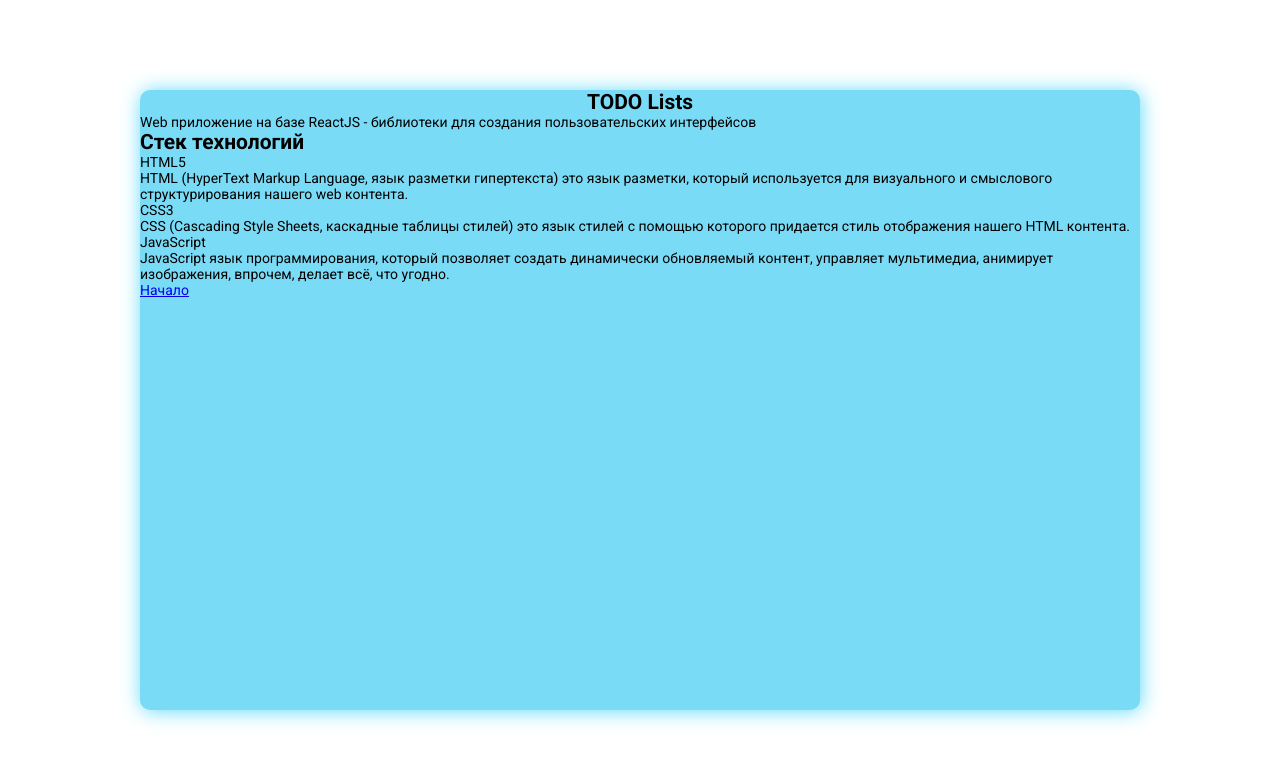
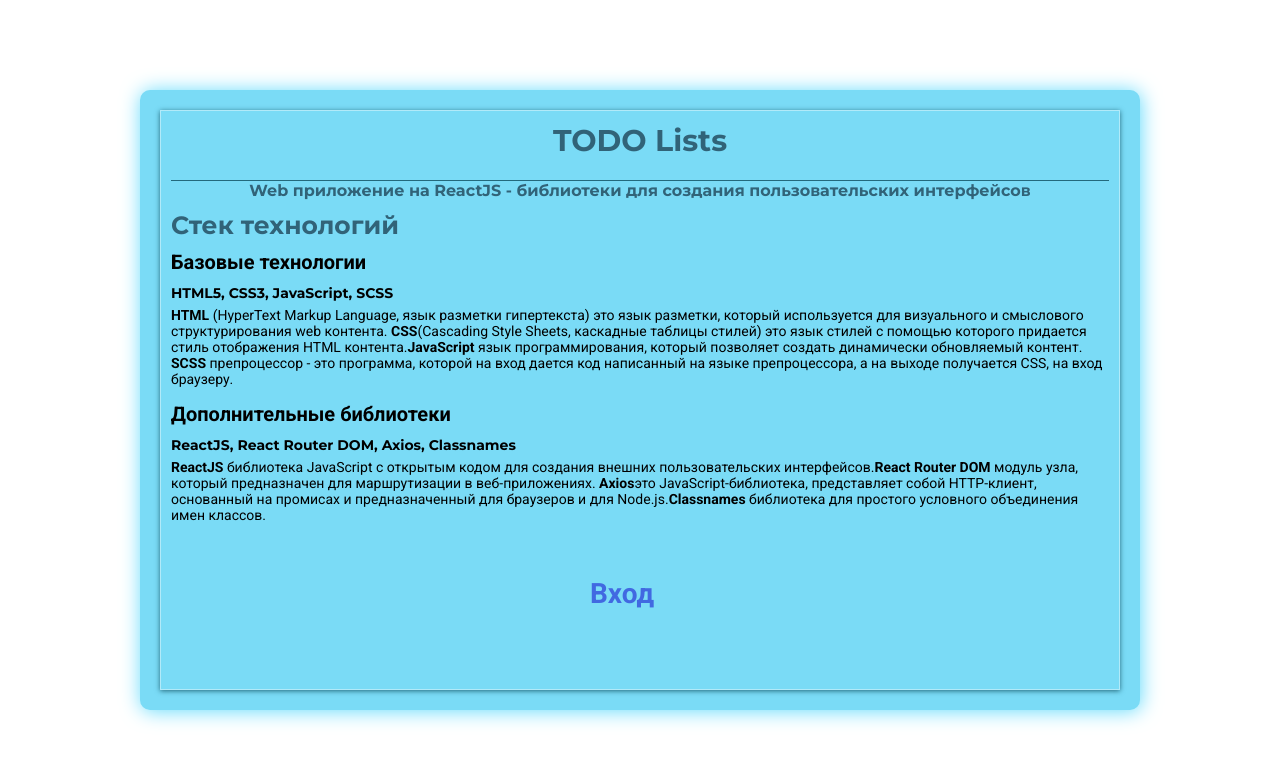
Before and after one commit to bruins288/todo, a React (Create React App) app: page / in a window 1280 px wide. Shown: the top 764 px of the page. Built offline with nearby package versions, Linux system fonts and the light colour scheme.

Commit message:
Сделана обложка. Проект закончен

```diff
--- a/src/assets/data.json
+++ b/src/assets/data.json
@@ -48,7 +48,7 @@
       "id": 3,
       "text": "Изучить JavaScript",
       "listId": 1,
-      "completed": true
+      "completed": false
     },
     {
       "id": 4,
@@ -95,7 +95,7 @@
     {
       "text": "Записать расписание Акробатики",
       "listId": 6,
-      "completed": false,
+      "completed": true,
       "id": 15
     }
   ],
--- a/src/pages/Home.jsx
+++ b/src/pages/Home.jsx
@@ -1,36 +1,47 @@
 import React from "react";
 import { NavLink } from "react-router-dom";
+
+import "./Home.scss";
 
 function Home() {
   return (
     <article className="home">
-      <h1 style={{ textAlign: "center" }}>TODO Lists</h1>
+      <h1>TODO Lists</h1>
       <p>
-        Web приложение на базе ReactJS - библиотеки для создания
-        пользовательских интерфейсов
+        Web приложение на ReactJS - библиотеки для создания пользовательских
+        интерфейсов
       </p>
       <h2>Стек технологий</h2>
+      <h3>Базовые технологии</h3>
       <dl>
-        <dt>HTML5</dt>
+        <dt>HTML5, CSS3, JavaScript, SCSS</dt>
         <dd>
-          HTML (HyperText Markup Language, язык разметки гипертекста) это язык
-          разметки, который используется для визуального и смыслового
-          структурирования нашего web контента.
-        </dd>
-        <dt>CSS3</dt>
-        <dd>
-          CSS (Cascading Style Sheets, каскадные таблицы стилей) это язык стилей
-          с помощью которого придается стиль отображения нашего HTML контента.
-        </dd>
-        <dt>JavaScript</dt>
-        <dd>
-          JavaScript язык программирования, который позволяет создать
-          динамически обновляемый контент, управляет мультимедиа, анимирует
-          изображения, впрочем, делает всё, что угодно.
+          <strong>HTML</strong> (HyperText Markup Language, язык разметки
+          гипертекста) это язык разметки, который используется для визуального и
+          смыслового структурирования web контента. <strong>CSS</strong>
+          (Cascading Style Sheets, каскадные таблицы стилей) это язык стилей с
+          помощью которого придается стиль отображения HTML контента.
+          <strong>JavaScript</strong> язык программирования, который позволяет
+          создать динамически обновляемый контент. <strong>SCSS</strong>{" "}
+          препроцессор - это программа, которой на вход дается код написанный на
+          языке препроцессора, а на выходе получается CSS, на вход браузеру.
         </dd>
       </dl>
-
-      <NavLink to="/lists">Начало</NavLink>
+      <h3>Дополнительные библиотеки</h3>
+      <dl>
+        <dt>ReactJS, React Router DOM, Axios, Classnames</dt>
+        <dd>
+          <strong>ReactJS</strong> библиотека JavaScript с открытым кодом для
+          создания внешних пользовательских интерфейсов.
+          <strong>React Router DOM</strong> модуль узла, который предназначен
+          для маршрутизации в веб-приложениях. <strong>Axios</strong>это
+          JavaScript-библиотека, представляет собой HTTP-клиент, основанный на
+          промисах и предназначенный для браузеров и для Node.js.
+          <strong>Classnames</strong> библиотека для простого условного
+          объединения имен классов.
+        </dd>
+      </dl>
+      <NavLink to="/lists">Вход</NavLink>
     </article>
   );
 }
--- /dev/null
+++ b/src/pages/Home.scss
@@ -0,0 +1,74 @@
+.home {
+  flex: 1;
+  margin: 20px;
+  padding: 10px;
+  box-sizing: border-box;
+  border: 1px solid #b2eaf9;
+  box-shadow: 0px 1px 5px #23697c;
+  h1 {
+    color: #316378;
+    font-weight: bold;
+    font-size: 30px;
+    line-height: 39px;
+    padding-bottom: 20px;
+    border-bottom: 1px solid #23697c;
+    text-align: center;
+    font-family: Montserrat;
+  }
+  h2 {
+    color: #316378;
+    font-weight: bold;
+    font-size: 25px;
+    text-align: left;
+    margin-bottom: 10px;
+    font-family: Montserrat;
+  }
+  h3 {
+    font-size: 20px;
+    text-align: left;
+    margin-bottom: 10px;
+  }
+  p {
+    color: #316378;
+    font-size: 16px;
+    text-align: center;
+    margin-bottom: 10px;
+    font-family: Montserrat;
+  }
+  dl {
+    margin: 0 0 5px 0;
+  }
+  dt {
+    font-weight: bold;
+    margin: 0 0 5px 0;
+    font-family: Montserrat;
+  }
+  dd {
+    margin: 0 0 15px 0;
+  }
+  a {
+    position: absolute;
+    bottom: 100px;
+    left: 450px;
+    font-size: 2em;
+    font-weight: 800;
+    color: royalblue;
+    overflow: hidden;
+  }
+  a {
+    background: linear-gradient(to right, midnightblue, midnightblue 50%, royalblue 50%);
+  }
+  a {
+    background-clip: text;
+    -webkit-background-clip: text;
+    -webkit-text-fill-color: transparent;
+    background-size: 200% 100%;
+    background-position: 100%;
+  }
+  a {
+    transition: background-position 275ms ease;
+  }
+  a:hover {
+    background-position: 0 100%;
+  }
+}
```
